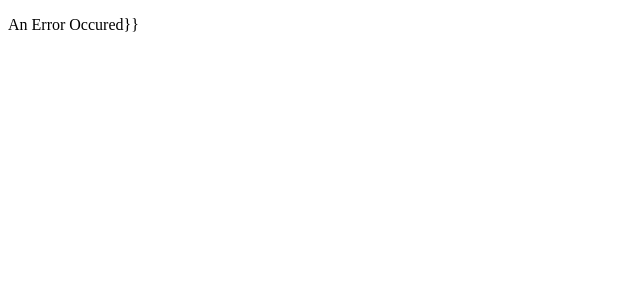
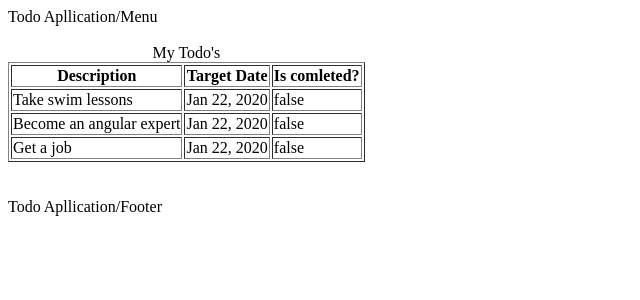
Before and after one commit to YairShlomo/full_stack_angular_spring, an Angular app in the folder frontend/todo/: page /todos in a window 1280 px wide. Shown: the top 300 px of the page, without its empty margins (0-640 px from the left). Built offline with nearby package versions, Linux system fonts and the light colour scheme.

Commit message:
todolist
todolist component
todo class

```diff
--- a/frontend/todo/src/app/app-routing.module.ts
+++ b/frontend/todo/src/app/app-routing.module.ts
@@ -3,12 +3,14 @@
 import { LoginComponent } from './login/login.component';
 import { WelcomeComponent } from './welcome/welcome.component';
 import { ErrorComponent } from './error/error.component';
+import { ListTodosComponent } from './list-todos/list-todos.component';
 
 //welcome
 const routes: Routes = [
   { path :'' , component: LoginComponent},
   { path :'login' , component: LoginComponent},
   { path :'welcome/:name' , component: WelcomeComponent},
+  { path :'todos' , component: ListTodosComponent},
   { path :'**' , component: ErrorComponent},
 ];
 
--- a/frontend/todo/src/app/app.component.html
+++ b/frontend/todo/src/app/app.component.html
@@ -346,5 +346,9 @@
 <!--<app-welcome></app-welcome
 <app-login></app-login>
 <div>Component Content</div>-->
+Todo Apllication/Menu
+<BR><BR>
 
 <router-outlet></router-outlet>
+<BR><BR>
+Todo Apllication/Footer
--- a/frontend/todo/src/app/app.module.ts
+++ b/frontend/todo/src/app/app.module.ts
@@ -6,13 +6,15 @@
 import { WelcomeComponent } from './welcome/welcome.component';
 import { LoginComponent } from './login/login.component';
 import { FormsModule } from '@angular/forms';
-import { ErrorComponent } from './error/error.component'
+import { ErrorComponent } from './error/error.component';
+import { ListTodosComponent } from './list-todos/list-todos.component'
 @NgModule({
   declarations: [
     AppComponent,
     WelcomeComponent,
     LoginComponent,
-    ErrorComponent
+    ErrorComponent,
+    ListTodosComponent
   ],
   imports: [
     BrowserModule,
--- a/frontend/todo/src/app/error/error.component.html
+++ b/frontend/todo/src/app/error/error.component.html
@@ -1 +1 @@
-<p>{{errorMessage}}}}</p>
+<p>{{errorMessage}}</p>
--- /dev/null
+++ b/frontend/todo/src/app/list-todos/list-todos.component.html
@@ -0,0 +1,18 @@
+<table border="1">
+    <caption>My Todo's</caption>
+    <thead>
+        <tr>
+            <th>Description</th>
+            <th>Target Date</th>
+            <th>Is comleted?</th>
+        </tr>
+    </thead>
+    <tbody>
+        <tr *ngFor="let todo of todos">
+            <td>{{todo.description}}</td>
+            <td>{{todo.targetDate | date}}</td>
+            <td>{{todo.done}}</td>
+
+        </tr>
+    </tbody>
+</table>
--- /dev/null
+++ b/frontend/todo/src/app/list-todos/list-todos.component.ts
@@ -0,0 +1,30 @@
+import { Component, OnInit } from '@angular/core';
+
+export class Todo {
+  constructor(
+    public id: number,
+    public description: string,
+    public done: boolean,
+    public targetDate: Date
+  ) {
+
+  }
+}
+@Component({
+  selector: 'app-list-todos',
+  templateUrl: './list-todos.component.html',
+  styleUrls: ['./list-todos.component.css']
+})
+export class ListTodosComponent implements OnInit {
+  todos = [
+    new Todo(1,"Take swim lessons",false,new Date),
+    new Todo(2,"Become an angular expert",false,new Date),
+    new Todo(3,"Get a job",false,new Date)
+  ]
+
+  constructor() { }
+
+  ngOnInit() {
+  }
+
+}
--- a/frontend/todo/src/app/welcome/welcome.component.html
+++ b/frontend/todo/src/app/welcome/welcome.component.html
@@ -1 +1,6 @@
-<p>{{name}} welcome to Yair's App </p>
+<div>
+    {{name}} welcome to Yair's App
+</div>
+<div>
+    You can manage your todos <a routerLink="/todos">here</a>
+</div>
```
Also changed, not shown: frontend/todo/src/app/list-todos/list-todos.component.css (added), 1 other file (tests, documents, lock files or other folders).
